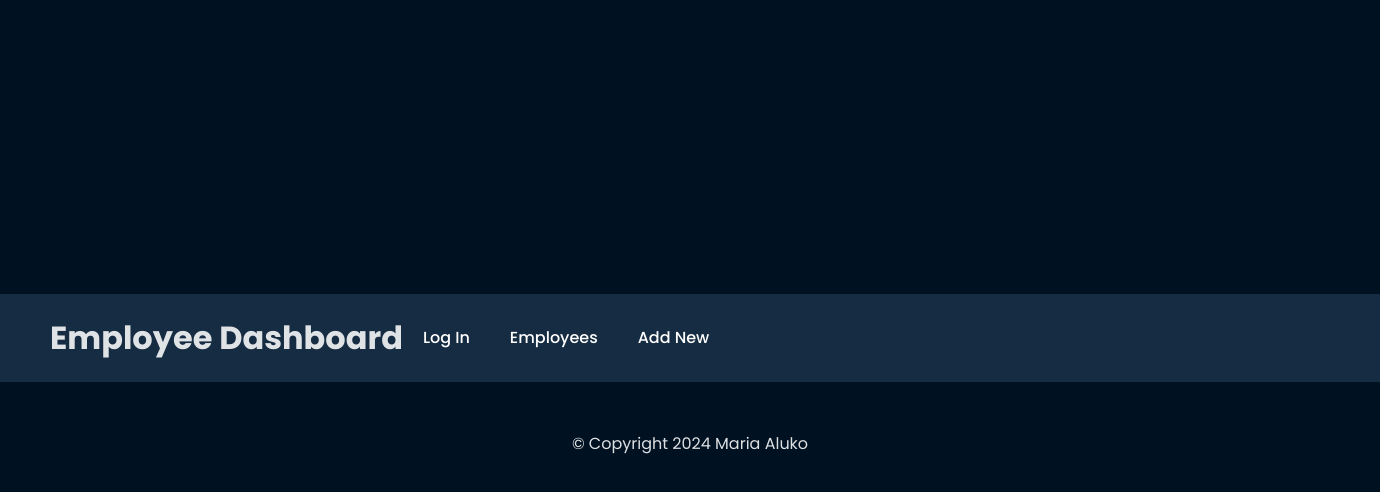
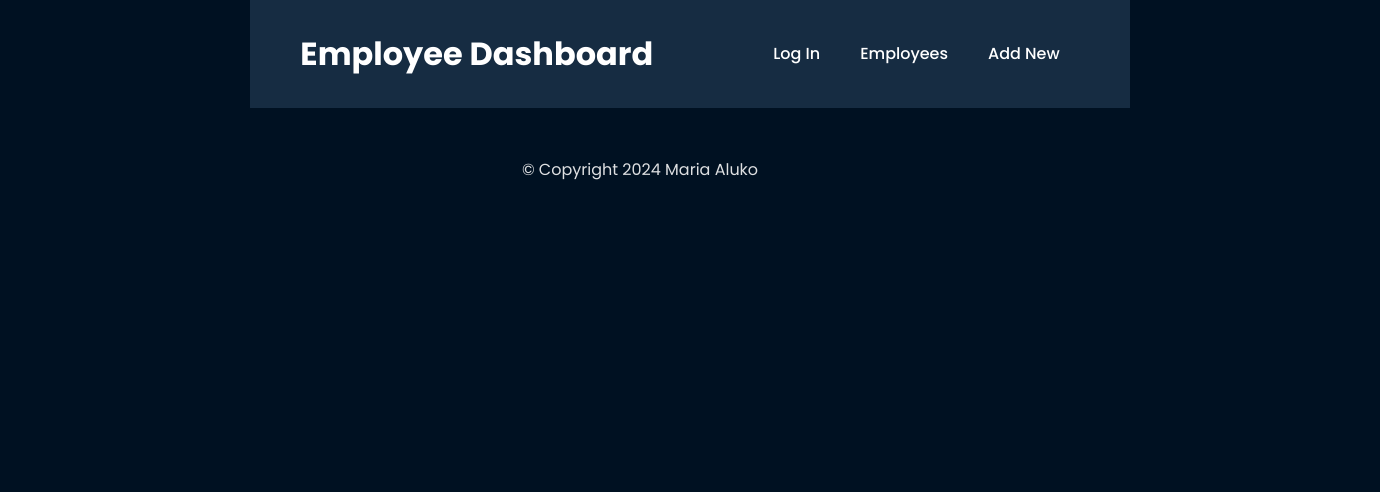
Before and after one commit to maria-aluko/employeeApp, a React (Vite) app: page / in a window 1280 px wide. Shown: the top 492 px of the page, 1380 px wide, since content can reach past the window. Built offline with nearby package versions, Linux system fonts and the light colour scheme; a web font is replaced by a local one.

Commit message:
fix Form input bug

```diff
--- a/src/App.css
+++ b/src/App.css
@@ -1,6 +1,8 @@
 #root {
   margin: 0 auto;
   text-align: center;
+  display: flex;
+  place-items: center;
 }
 
 .loginBtn {
--- a/src/components/EmployeeCard/EmployeeCard.css
+++ b/src/components/EmployeeCard/EmployeeCard.css
@@ -56,7 +56,6 @@ button:hover {
 }
 
 input {
-  height: 15px;
   margin-top: 10px;
   width: 40px;
 }
--- a/src/components/Header/Header.css
+++ b/src/components/Header/Header.css
@@ -1,16 +1,20 @@
 header {
-  padding: 0 50px;
+  padding: 30px 50px;
   background-color: #162C42;
+  margin-bottom: 10px;
+  width: 100%;
 }
 
 h1 {
   font-size: 2rem;
+  color: white;
+  margin: 0;
 }
 
 nav {
   display: flex;
   align-items: center;
-  width: 100vw;
+  justify-content: space-between;
 }
 
 nav ul {
--- a/src/components/Header/header.jsx
+++ b/src/components/Header/header.jsx
@@ -1,11 +1,13 @@
-import { NavLink } from "react-router-dom";
+import { NavLink, Link } from "react-router-dom";
 import './Header.css'
 
 function Header() {
   return (
     <header>
       <nav>
-      <h1>Employee Dashboard</h1>
+        <Link to='/'>
+          <h1>Employee Dashboard</h1>
+        </Link>
         <ul>
           <li><NavLink to='/login'>Log In</NavLink></li>
           <li><NavLink to='/employees'>Employees</NavLink></li>
--- a/src/index.css
+++ b/src/index.css
@@ -25,14 +25,6 @@ a:hover {
 }
 
 body {
-  margin: 0;
+  margin: 0 auto;
   display: flex;
-  place-items: center;
-  min-width: 320px;
-  min-height: 100vh;
 }
-
-h1 {
-  font-size: 3.2em;
-  line-height: 1.1;
-}
```
Also changed, not shown: src/pages/Form.jsx (+1 -7 lines).
